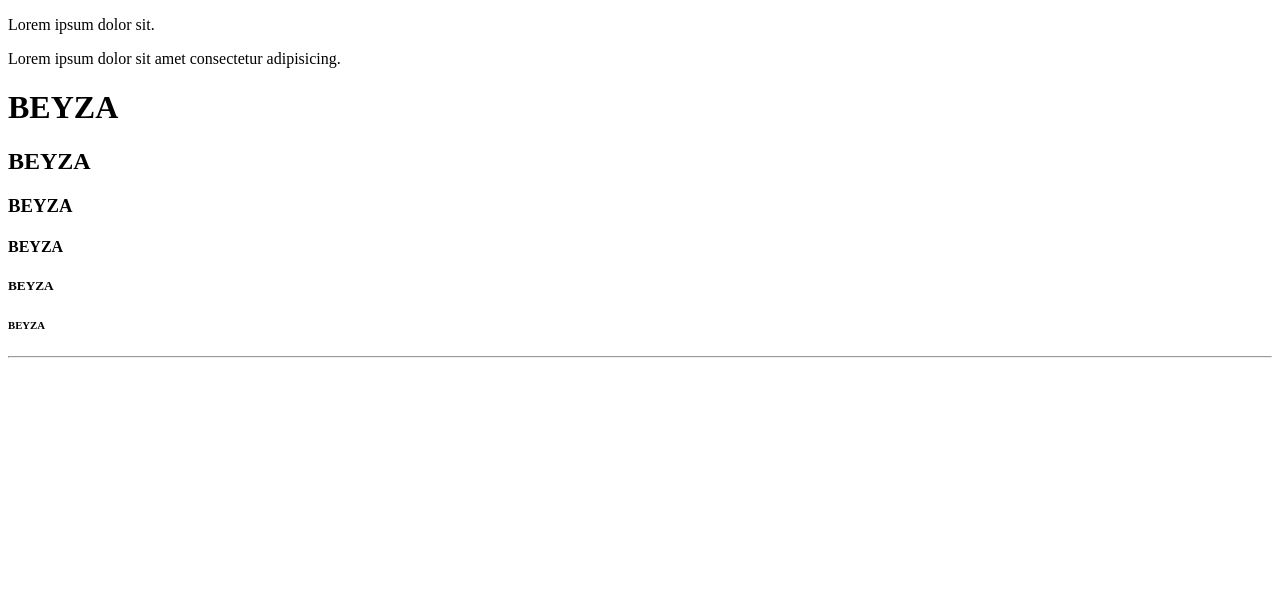
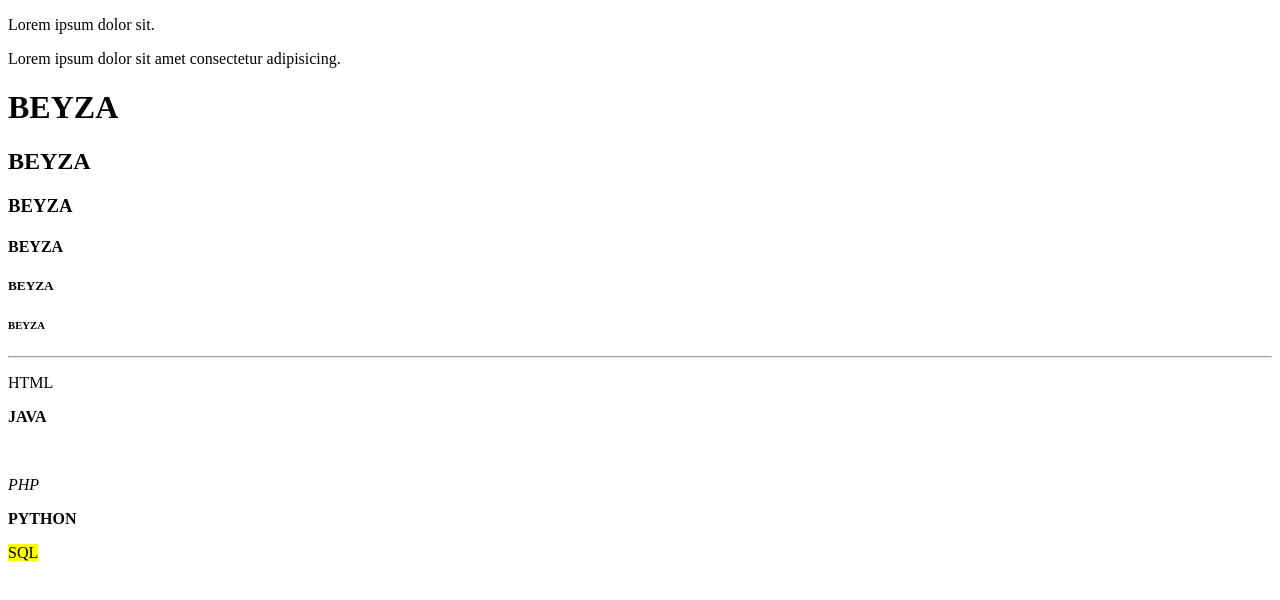
Before and after one commit to ozkercinbeyza/KursHtml, a plain HTML site: page index.html in a window 1280 px wide. Drawn offline with Linux system fonts and the light colour scheme.

Commit message:
temel html

```diff
--- a/index.html
+++ b/index.html
@@ -28,7 +28,14 @@
     <h5>BEYZA</h5>
     <h6>BEYZA</h6>
 
-    <hr>
+    <hr> <!--bir tane çizgi çeker alta-->
+    <p>HTML</p>
+    <p> <strong> JAVA</strong></p> <!--strong elementi kalın yazar-->
+    <br> <!--BİR BOŞLUK BIRAKIR-->
+    <p> <i>PHP</i></p> <!--italic yazar-->
+    <p><b>PYTHON</b></p> <!--kalın yazar-->
+    <p><mark>SQL</mark></p> <!--sarı ile üzeri çizer-->
+
 </body>
 
 </html>
```
